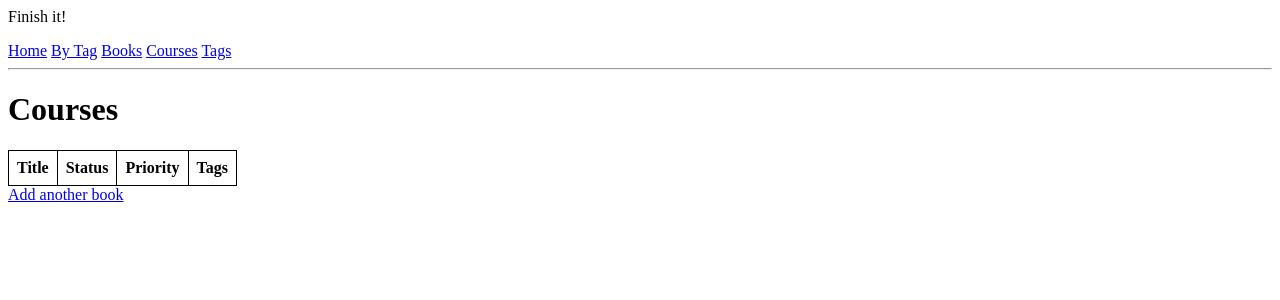
After one commit to hckmd/finish-it-edpf-5023, a Flask app: page /courses/ in a window 1280 px wide. The commit adds this page. Shown: the top 300 px of the page. Run offline with Flask 2, Linux system fonts and the light colour scheme; data that the repository does not hold is empty.

Commit message:
Adds courses blueprint with list route

```diff
--- /dev/null
+++ b/app/courses/__init__.py
@@ -0,0 +1,5 @@
+from flask import Blueprint
+
+bp = Blueprint('courses', __name__, template_folder='templates')
+
+from app.courses import routes
--- /dev/null
+++ b/app/courses/routes.py
@@ -0,0 +1,24 @@
+from flask import render_template
+
+from app import db
+from app.courses import bp
+from app.models import Course
+
+@bp.route('/', methods = ['GET', 'POST'])
+@bp.route('/index', methods = ['GET', 'POST'])
+def index():
+    courses = Course.query.all()
+    print(courses)
+    return render_template (
+        'courses_list.html',
+        title='Courses',
+        courses=courses
+    )
+
+@bp.route('/<int:id>')
+def view(id):
+    return 'Not implemented yet'
+
+@bp.route('/add_book')
+def add():
+    return 'Not implemented yet'
--- /dev/null
+++ b/app/courses/templates/courses_list.html
@@ -0,0 +1,30 @@
+{% extends "base.html" %}
+
+{% block content %}
+    <h1>Courses</h1>
+    <table>
+        <thead>
+            <tr>
+                <th>Title</th>
+                <th>Status</th>
+                <th>Priority</th>
+                <th>Tags</th>
+            </tr>
+        </thead>
+        <tbody>
+        {% for course in courses %}
+            <tr>
+                <td><a href="{{ url_for('courses.view', id = course.id) }}">{{ course.title }}</a></td>
+                <td>{{ course.status }}</td>
+                <td>{{ course.priority }}</td>
+                <td>
+                    {% for tag in course.tags %}
+                    <a href="#">{{ tag.name }}</a>,
+                    {% endfor %}
+                </td>
+            </tr>
+        {% endfor %}
+        </tbody>
+    </table>
+    <a href="{{ url_for('courses.add') }}">Add another book</a>
+{% endblock %}
--- a/app/templates/base.html
+++ b/app/templates/base.html
@@ -14,7 +14,7 @@
         <a href="{{ url_for('index') }}">Home</a>
         <a href="#">By Tag</a>
         <a href="{{ url_for('books.index') }}">Books</a>
-        <a href="#">Courses</a>
+        <a href="{{ url_for('courses.index') }}">Courses</a>
         <a href="{{ url_for('tags.index') }}">Tags</a>
         <hr>
         {% block content %}{% endblock %}
```
Also changed, not shown: app/__init__.py (+14 -1 lines).
